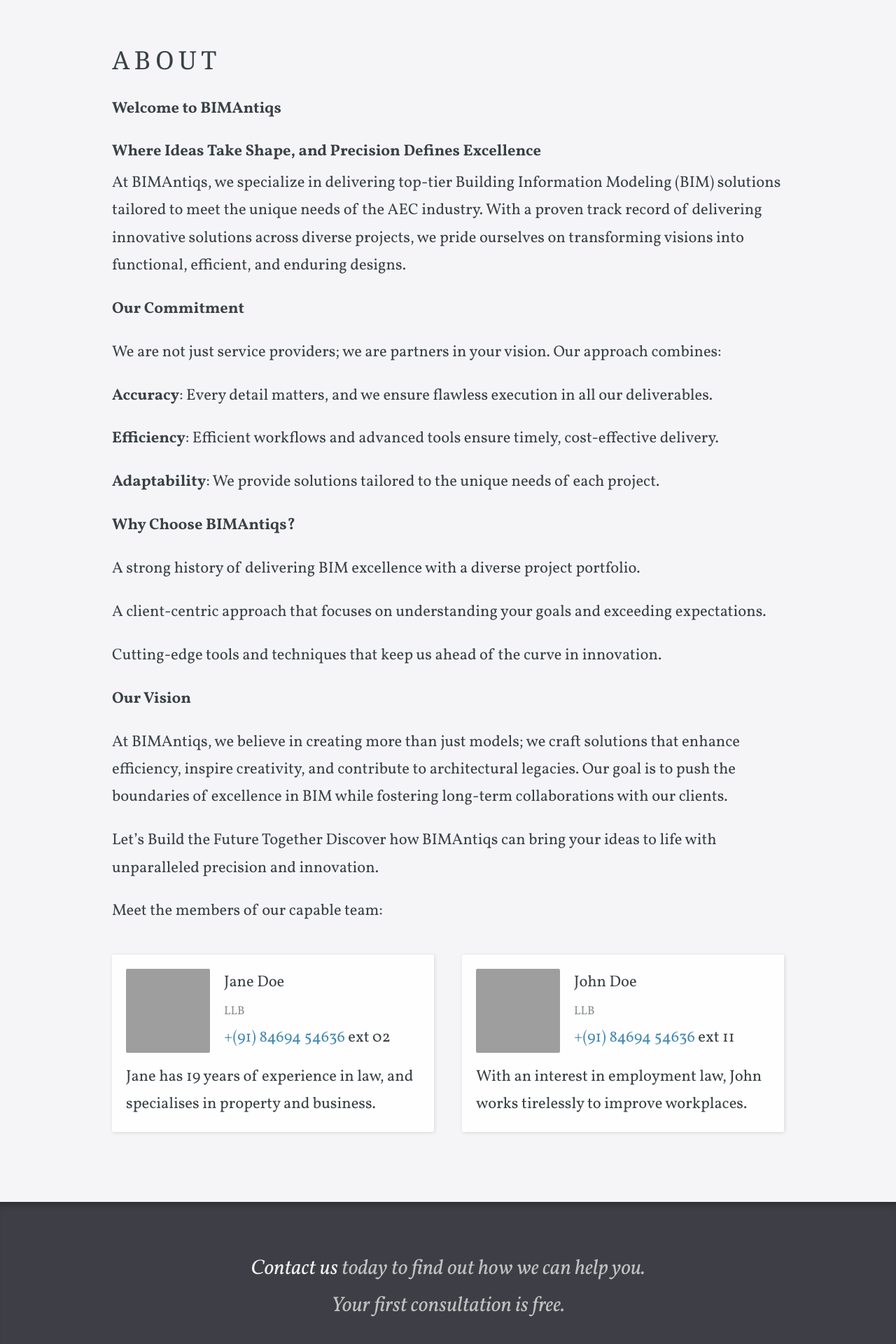
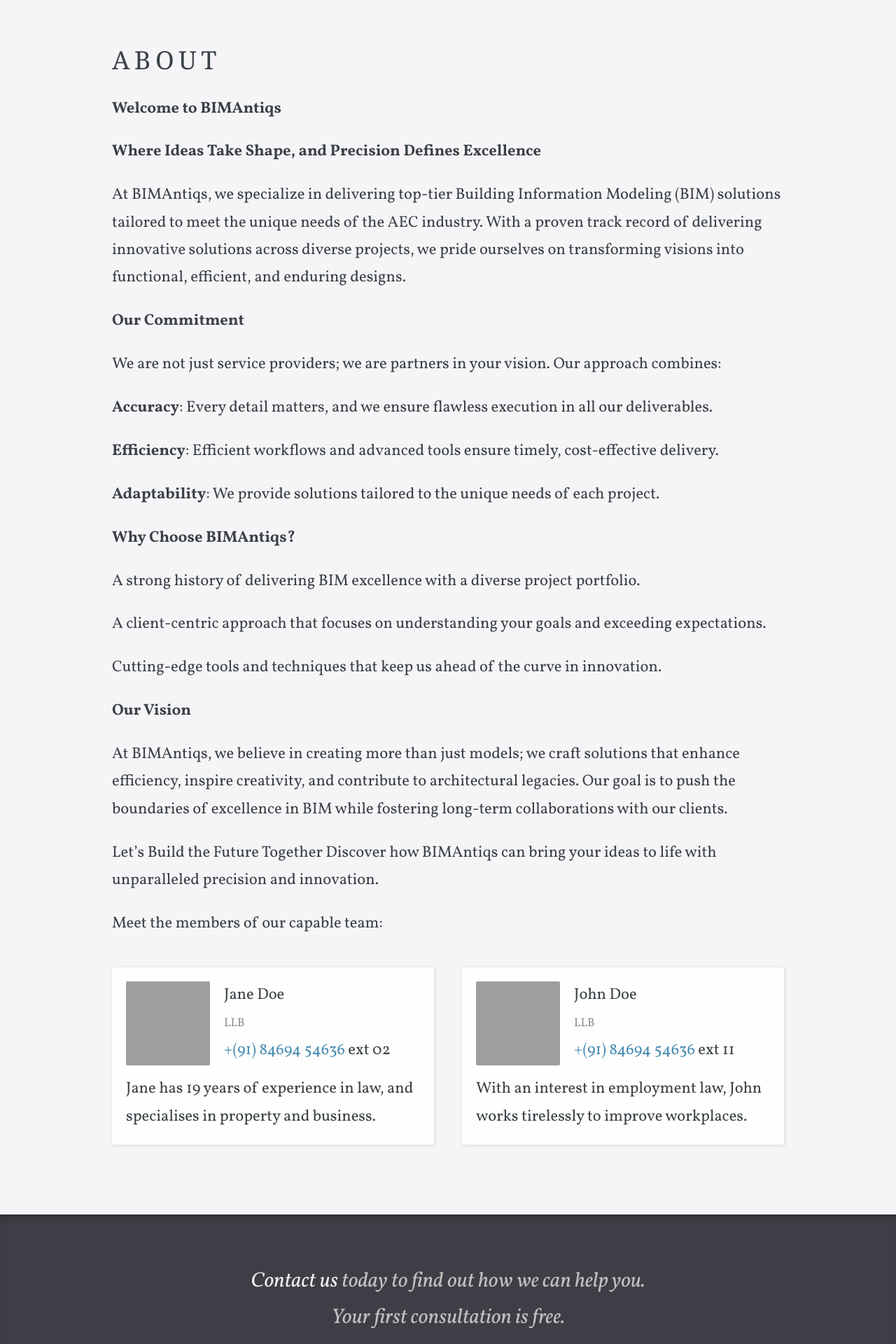
Before and after one commit to R-Madhav/BIMAntiqs.github.io, a Jekyll site: the page built from about.html, in a window 1280 px wide. Shown: the part 441-2361 px from the top of the page at 70% size. Built offline with Jekyll 4.4.1, drawn with Linux system fonts in a browser that asks for light colours; some web fonts are replaced; grey boxes are pictures that could not be loaded.

Commit message:
Update about.html

```diff
--- a/about.html
+++ b/about.html
@@ -11,7 +11,7 @@
 	<p style="margin-bottom: 5px;"><strong>Welcome to BIMAntiqs</strong></p>
 	<p style="margin-bottom: 5px;"><strong>Where Ideas Take Shape, and Precision Defines Excellence</strong></p>
 
-		At BIMAntiqs, we specialize in delivering top-tier Building Information Modeling (BIM) solutions tailored to meet the unique needs of the AEC industry. With a proven track record of delivering innovative solutions across diverse projects, we pride ourselves on transforming visions into functional, efficient, and enduring designs.
+	<p style="margin-bottom: 10px;">At BIMAntiqs, we specialize in delivering top-tier Building Information Modeling (BIM) solutions tailored to meet the unique needs of the AEC industry. With a proven track record of delivering innovative solutions across diverse projects, we pride ourselves on transforming visions into functional, efficient, and enduring designs.</p>
 
 		<p><Strong>Our Commitment</Strong></p>
 		<p>We are not just service providers; we are partners in your vision. Our approach combines:</p>
```
